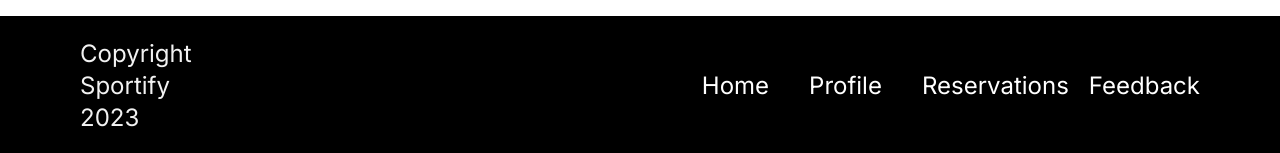
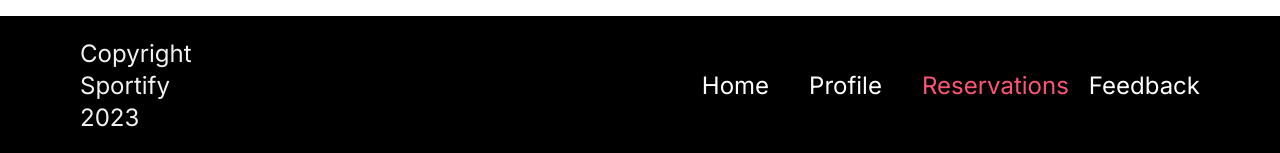
Before and after one commit to ervinvladic/HCI-frontend, an Angular app: page / in a window 1280 px wide. In both pictures the pointer is over the element 995 px from the left and 2359 px from the top of the page. Shown: the part 2273-2426 px from the top of the page. Built offline with nearby package versions, Linux system fonts and the light colour scheme.

Commit message:
fixing footer

```diff
--- a/src/app/components/footer/footer.component.css
+++ b/src/app/components/footer/footer.component.css
@@ -80,7 +80,11 @@
     height: auto;
     text-align: left;
     line-height: 32px;
-    transition: color 0.3s; /* Add a transition for a smooth effect */
+    transition: color 0.3s;
+  }
+
+  .footer-text55:hover {
+    color: #fc5574;
   }
 
 
@@ -97,5 +101,9 @@
     height: auto;
     text-align: left;
     line-height: 32px;
-    transition: color 0.3s; /* Add a transition for a smooth effect */
+    transition: color 0.3s;
   }
+
+  .footer-text57:hover {
+    color: #fc5574;
+  }
```
